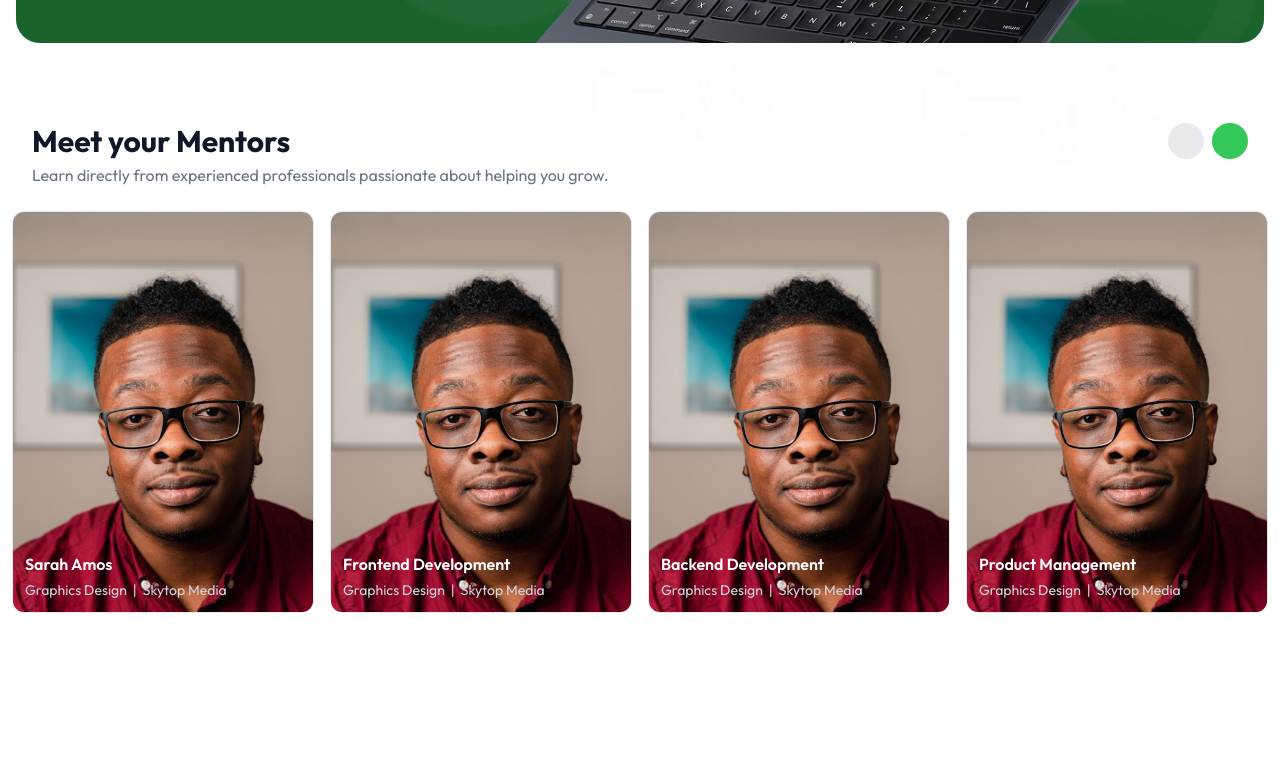
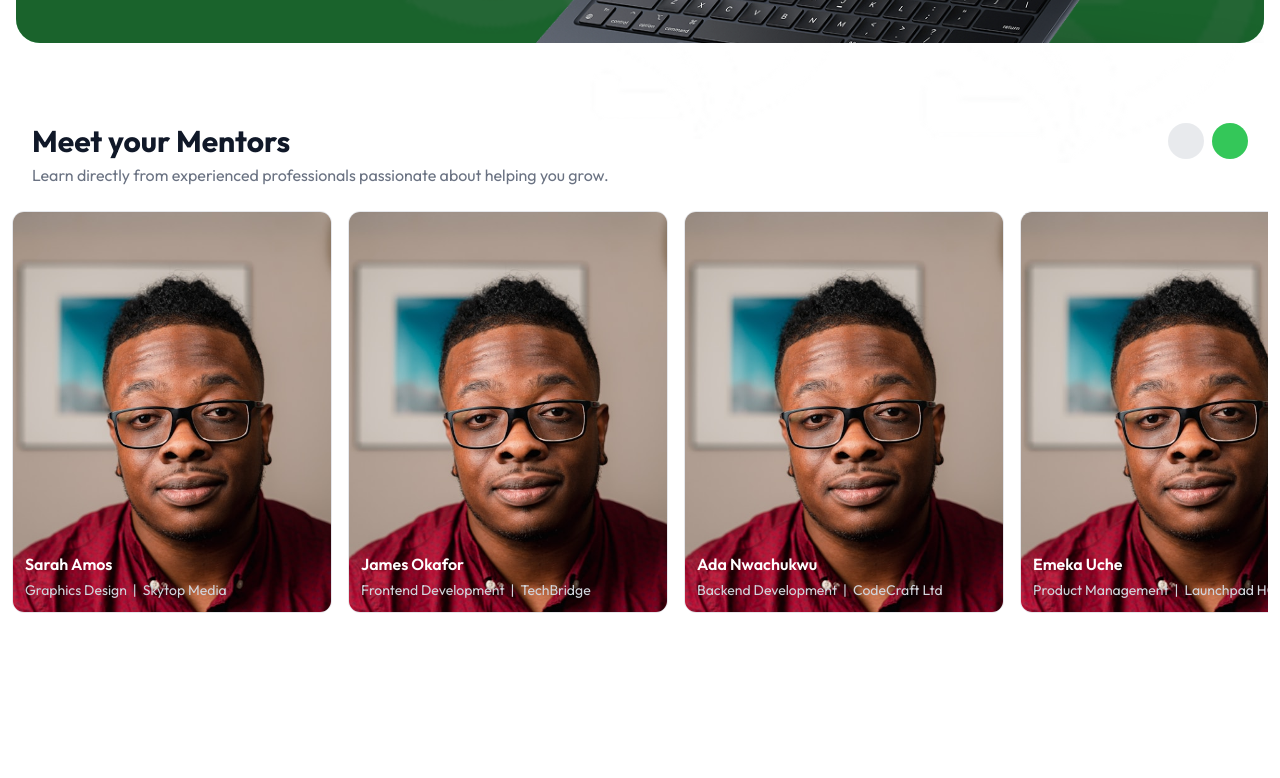
Before and after one commit to Trueminds-Innovations-Ltd/talent_faculty_frontend_v1, a React (Vite) app: page / in a window 1280 px wide. Shown: the part 3349-4127 px from the top of the page. Built offline with nearby package versions, Linux system fonts and the light colour scheme; some icons are missing.

Commit message:
feat: implement Name mentor carousel and CalltoAction section components

```diff
--- a/src/components/CalltoAction.tsx
+++ b/src/components/CalltoAction.tsx
@@ -13,8 +13,8 @@ const CalltoAction = () => {
 
                 <div className="absolute rounded-3xl inset-0 bg-black/50" />
 
-                <div className="flex relative z-10 flex-col md:flex-row items-center w-full h-full  text-white">
-                    <div className="p-20 text-left max-w-md xl:max-w-xl">
+                <div className="flex relative z-10 flex-col md:flex-row items-center justify-center md:justify-start w-full h-full  text-white">
+                    <div className="p-6 sm:p-10 md:p-16 lg:p-20 text-left w-full max-w-md xl:max-w-xl">
                         <h1 className="text-2xl md:text-2xl font-bold  text-white">A Learning Dashboard Designed for Success</h1>
                         <p className='mt-4'>Stay organized with a personalized dashboard that keeps your courses, assignments, assessments, certificates, and progress in one place.</p>
 
--- a/src/components/names.tsx
+++ b/src/components/names.tsx
@@ -25,42 +25,42 @@ const Name = () => {
             title: 'Sarah Amos',
             img: "/james.jpg",
             name: 'Graphics Design',
-            projects: "Skytop Media ",
+            projects: "Skytop Media",
         },
         {
             id: 'frontend-development',
-            title: 'Frontend Development',
+            title: 'James Okafor',
             img: "/james.jpg",
-            name: 'Graphics Design',
-            projects: "Skytop Media ",
+            name: 'Frontend Development',
+            projects: "TechBridge",
         },
         {
             id: 'backend-development',
-            title: 'Backend Development',
+            title: 'Ada Nwachukwu',
             img: "/james.jpg",
-            name: 'Graphics Design',
-            projects: "Skytop Media ",
+            name: 'Backend Development',
+            projects: "CodeCraft Ltd",
         },
         {
-            id: 'product-management',
-            title: 'Product Management',
+            id: 'product-management-1',
+            title: 'Emeka Uche',
             img: "/james.jpg",
-            name: 'Graphics Design',
-            projects: "Skytop Media ",
+            name: 'Product Management',
+            projects: "Launchpad HQ",
         },
         {
-            id: 'product-management',
-            title: 'Product Management',
+            id: 'product-management-2',
+            title: 'Chioma Bello',
             img: "/james.jpg",
-            name: 'Graphics Design',
-            projects: "Skytop Media ",
+            name: 'UI/UX Design',
+            projects: "PixelWorks",
         },
         {
-            id: 'product-management',
-            title: 'Product Management',
+            id: 'product-management-3',
+            title: 'Tunde Adeyemi',
             img: "/james.jpg",
-            name: 'Graphics Design',
-            projects: "Skytop Media ",
+            name: 'Data Science',
+            projects: "Insightful Co",
         },
     ];
 
@@ -129,13 +129,13 @@ const Name = () => {
             {/* Cards */}
             <div
                 ref={scrollRef}
-                className="flex gap-4 overflow-x-auto scroll-smooth snap-x snap-mandatory mb-8 [scrollbar-width:none] [&::-webkit-scrollbar]:hidden md:mb-20"
+                className="flex gap-4 overflow-x-auto scroll-smooth mb-8 [scrollbar-width:none] [&::-webkit-scrollbar]:hidden md:mb-20"
             >
                 {name.map((path) => (
                     <article
                         key={path.id}
                         data-card
-                        className="snap-start shrink-0 w-[350px] sm:w-[calc(25%-12px)] rounded-xl border border-gray-200 overflow-hidden hover:shadow-md hover:-translate-y-0.5 transition-all duration-200 cursor-pointer"
+                        className="shrink-0 w-[280px] md:w-[320px] rounded-xl border border-gray-200 overflow-hidden hover:shadow-md hover:-translate-y-0.5 transition-all duration-200 cursor-pointer"
                     >
                         <div className="h-[400px] w-full relative overflow-hidden  inset-0 bg-gray-100">
                             <img
```
